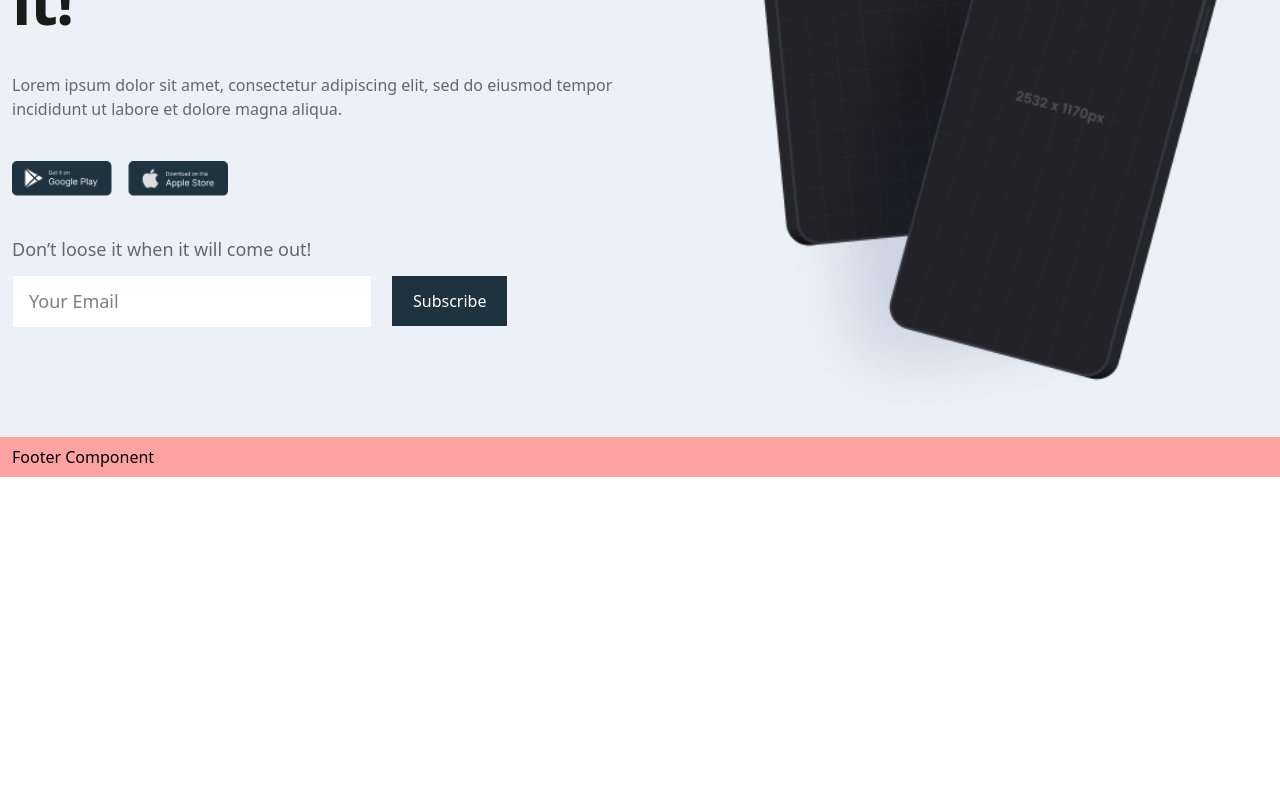
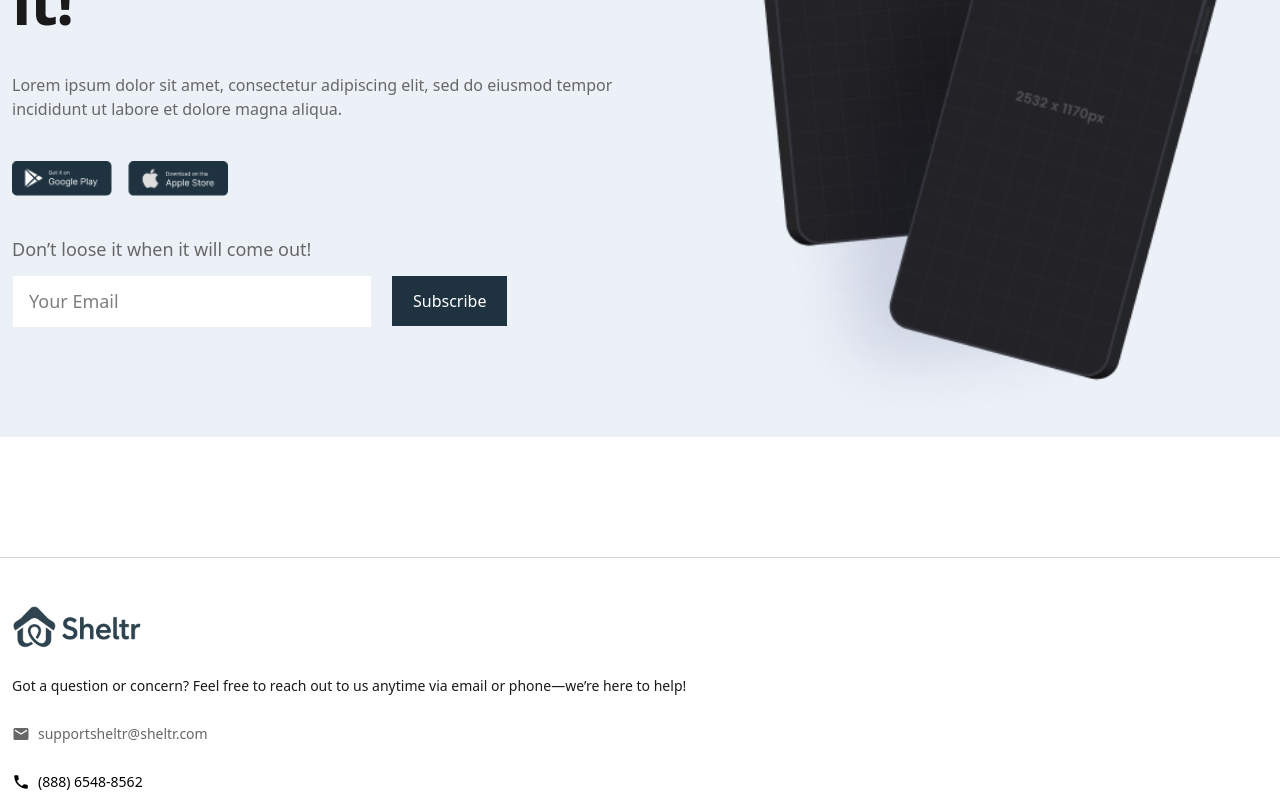
Before and after one commit to alonzojoe/sheltr, a React (Vite) app: page / in a window 1280 px wide. Shown: the part 2672-3472 px from the top of the page. Before the commit the page ends 3149 px from the top, so only its background shows below. Built offline with nearby package versions, Linux system fonts and the light colour scheme.

Commit message:
Footer customer service support

```diff
--- a/src/layouts/landing/components/Footer.tsx
+++ b/src/layouts/landing/components/Footer.tsx
@@ -1,6 +1,30 @@
 import Wrapper from "@/components/Containers/Wrapper";
+import GridContainer from "@/components/Containers/GridContainer";
+import Logo from "@/assets/images/shelter-logo-text.png";
+import { MdLocalPhone, MdMail } from "react-icons/md";
+
 const Footer = () => {
-  return <Wrapper className="px-3 py-2 bg-red-300">Footer Component</Wrapper>;
+  return (
+    <Wrapper className="px-3 py-2 border-t border-gray-300 mt-30">
+      <div className="pt-10 flex-between flex-wrap gap-10">
+        <div className="space-y-7">
+          <img src={Logo} alt="shelter-logo" height={28} width={130} />
+          <p className="text-text-dark text-sm">
+            Got a question or concern? Feel free to reach out to us anytime via
+            email or phone—we’re here to help!
+          </p>
+          <div className="flex items-center gap-2 text-sm text-text-sub">
+            <MdMail className="text-lg" />
+            <span>supportsheltr@sheltr.com</span>
+          </div>
+          <div className="flex items-center gap-2 text-sm">
+            <MdLocalPhone className="text-lg" />
+            <span>(888) 6548-8562</span>
+          </div>
+        </div>
+      </div>
+    </Wrapper>
+  );
 };
 
 export default Footer;
```
